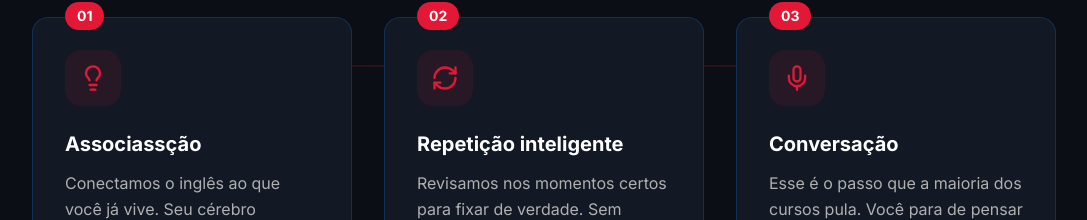
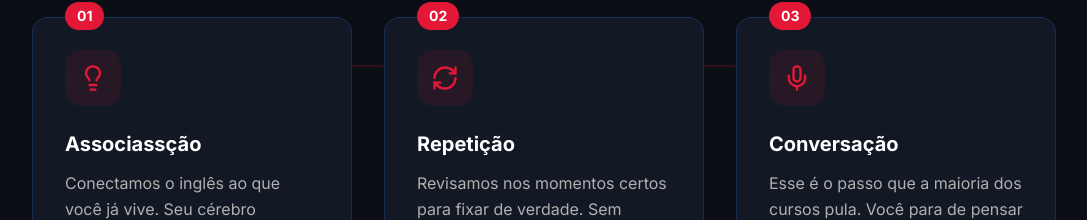
Before and after one commit to yvesisaacoliver/Mindle-Site, a Next.js app: page / in a window 1280 px wide. Shown: the part 3294-3514 px from the top of the page, without its empty margins (96-1183 px from the left). Built offline with nearby package versions, Linux system fonts and the light colour scheme; a web font is replaced by a local one.

Commit message:
feat(method): atualiza seção de método
Co-Authored-By: Claude Sonnet 4.6 <noreply@anthropic.com>

```diff
--- a/components/landing/method-section.tsx
+++ b/components/landing/method-section.tsx
@@ -13,7 +13,7 @@ const steps = [
   {
     number: '02',
     icon: RefreshCw,
-    title: ' Repetição inteligente',
+    title: ' Repetição',
     description: 'Revisamos nos momentos certos para fixar de verdade. Sem esquecer depois de uma semana.'
   },
   {
```
